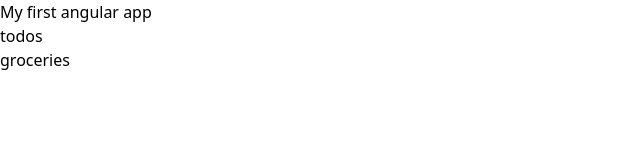
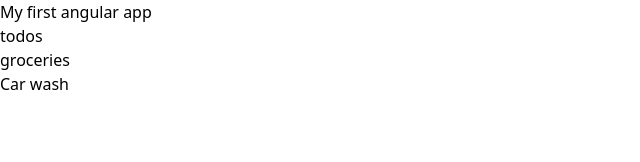
Before and after one commit to thisaraganhewa/AngularTutorial, an Angular app: page /todos in a window 1280 px wide. Shown: the top 162 px of the page, without its empty margins (0-640 px from the left). Built offline with nearby package versions, Linux system fonts and the light colour scheme.

Commit message:
services 2

```diff
--- a/src/app/Pages/todos/todos.component.html
+++ b/src/app/Pages/todos/todos.component.html
@@ -1 +1,5 @@
-<p>{{todoItems[0].title}}</p>
+@for (item of todoItems; track item.id) {
+
+    <p>{{item.title}}</p>
+
+}
```
